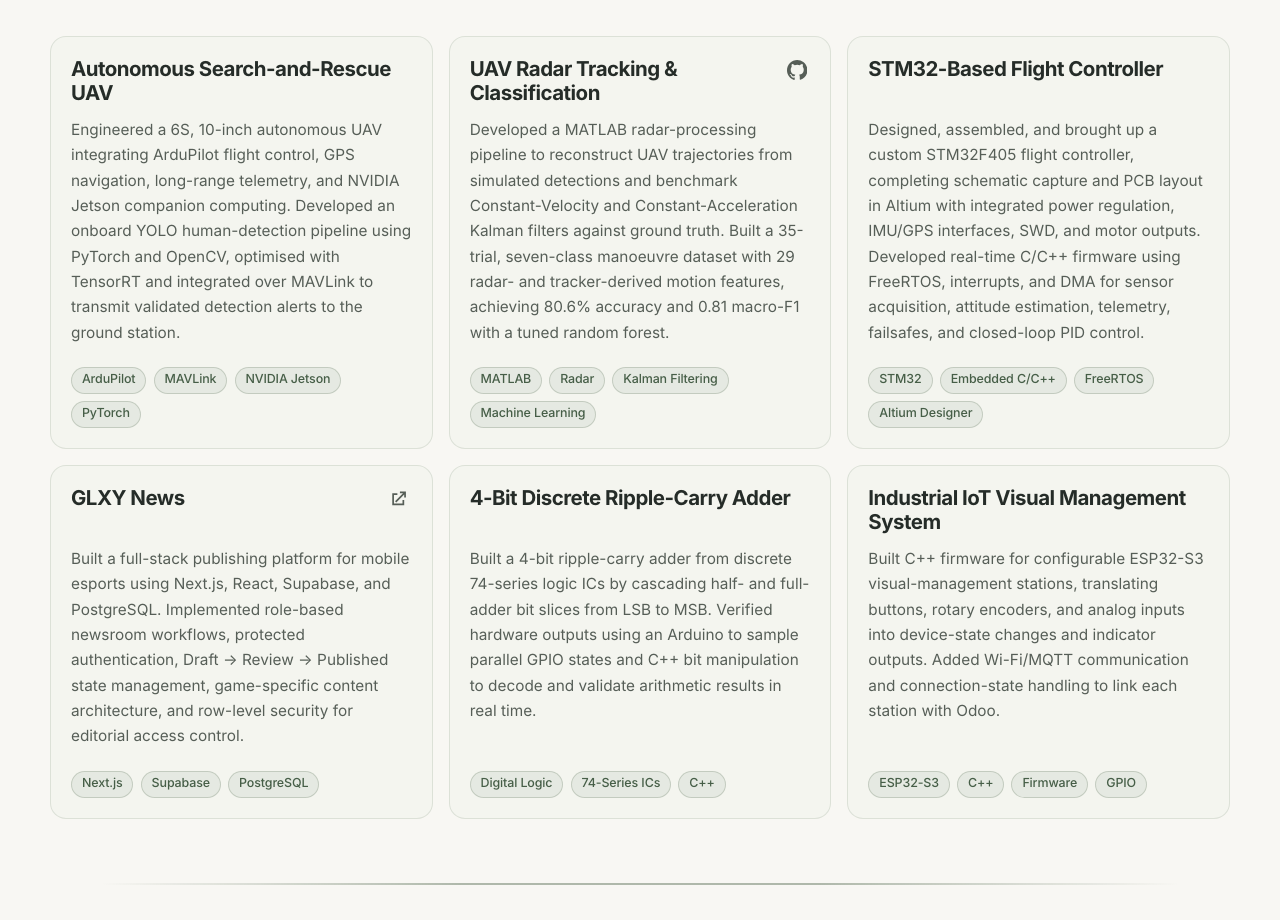
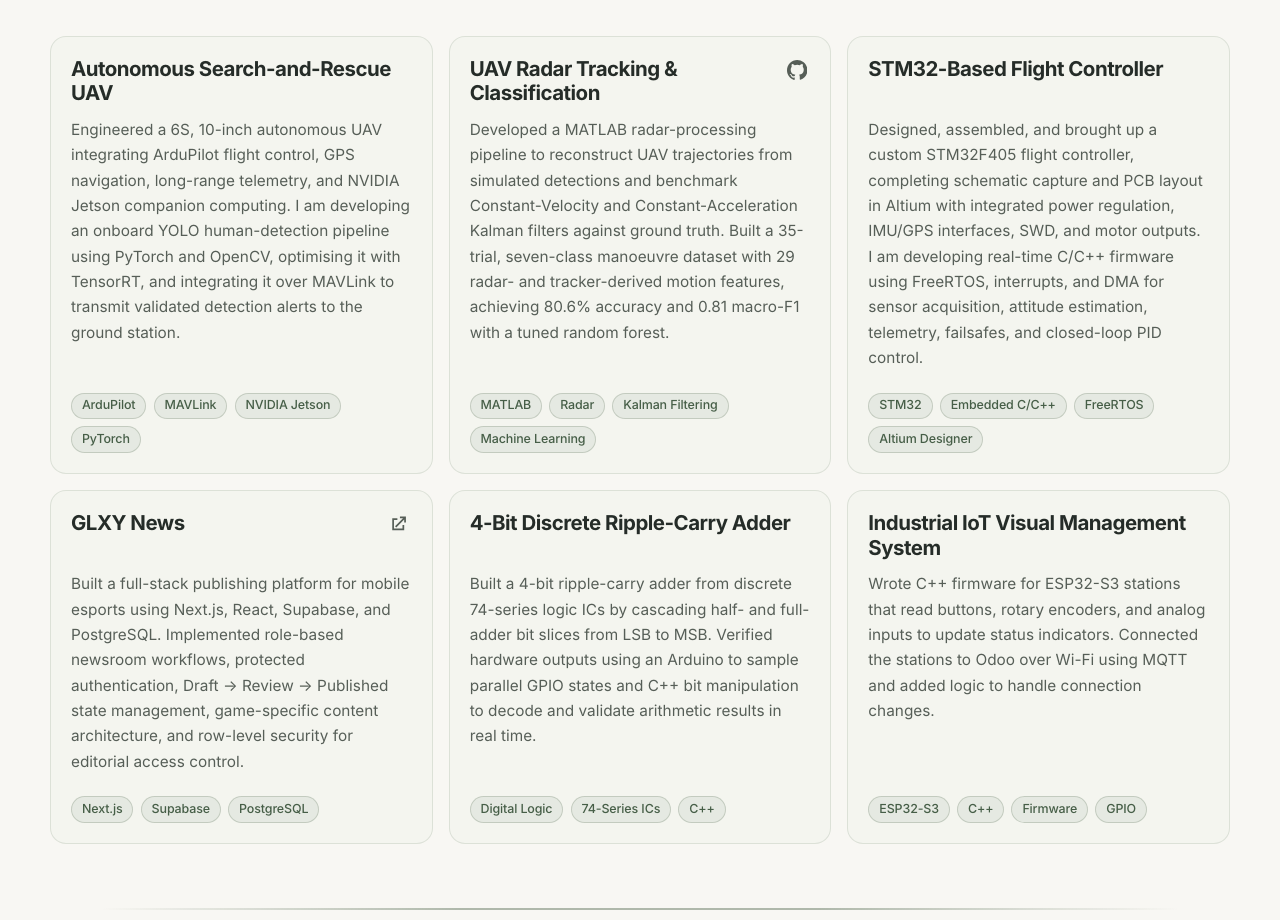
Before and after one commit to aayanakram/Portfolio-Webpage, a Next.js app: page / in a window 1280 px wide. Shown: the part 1237-2157 px from the top of the page. Built offline with nearby package versions, Linux system fonts and the light colour scheme.

Commit message:
update portfolio

```diff
--- a/data/projects.ts
+++ b/data/projects.ts
@@ -24,7 +24,7 @@
     "category": "Autonomous Systems",
     "status": "In development",
     "timeframe": "2026",
-    "summary": "Engineered a 6S, 10-inch autonomous UAV integrating ArduPilot flight control, GPS navigation, long-range telemetry, and NVIDIA Jetson companion computing. Developed an onboard YOLO human-detection pipeline using PyTorch and OpenCV, optimised with TensorRT and integrated over MAVLink to transmit validated detection alerts to the ground station.",
+    "summary": "Engineered a 6S, 10-inch autonomous UAV integrating ArduPilot flight control, GPS navigation, long-range telemetry, and NVIDIA Jetson companion computing. I am developing an onboard YOLO human-detection pipeline using PyTorch and OpenCV, optimising it with TensorRT, and integrating it over MAVLink to transmit validated detection alerts to the ground station.",
     "problem": "Small UAV platforms are useful for search, inspection, and field robotics, but reliable autonomy requires the airframe, power system, RF link, sensors, and compute stack to be designed as one integrated system.",
     "approach": "The build focuses on a 6S propulsion architecture, ArduPilot-compatible flight control, ExpressLRS communication, GPS/compass integration, and a companion-computer path for perception and mission logic.",
     "impact": "The project gives me a full-stack UAV testbed for learning flight dynamics, embedded integration, telemetry, power budgeting, vibration control, and practical autonomy.",
@@ -81,7 +81,7 @@
     "category": "Embedded Systems",
     "status": "Design project",
     "timeframe": "2026",
-    "summary": "Designed, assembled, and brought up a custom STM32F405 flight controller, completing schematic capture and PCB layout in Altium with integrated power regulation, IMU/GPS interfaces, SWD, and motor outputs. Developed real-time C/C++ firmware using FreeRTOS, interrupts, and DMA for sensor acquisition, attitude estimation, telemetry, failsafes, and closed-loop PID control.",
+    "summary": "Designed, assembled, and brought up a custom STM32F405 flight controller, completing schematic capture and PCB layout in Altium with integrated power regulation, IMU/GPS interfaces, SWD, and motor outputs. I am developing real-time C/C++ firmware using FreeRTOS, interrupts, and DMA for sensor acquisition, attitude estimation, telemetry, failsafes, and closed-loop PID control.",
     "problem": "Flight control depends on reliable timing, clean sensor interfaces, robust firmware structure, and hardware that can tolerate noisy electromechanical environments.",
     "approach": "The project focuses on STM32 peripheral integration, PCB planning, IMU communication, UART/SPI/I2C buses, and firmware architecture for future control and logging.",
     "impact": "It strengthens the embedded foundation behind UAV systems instead of only treating flight controllers as black-box modules.",
@@ -164,7 +164,7 @@
     "category": "Perception",
     "status": "Prototype",
     "timeframe": "2026",
-    "summary": "Built C++ firmware for configurable ESP32-S3 visual-management stations, translating buttons, rotary encoders, and analog inputs into device-state changes and indicator outputs. Added Wi-Fi/MQTT communication and connection-state handling to link each station with Odoo.",
+    "summary": "Wrote C++ firmware for ESP32-S3 stations that read buttons, rotary encoders, and analog inputs to update status indicators. Connected the stations to Odoo over Wi-Fi using MQTT and added logic to handle connection changes.",
     "problem": "In a rescue setting, aerial imagery is only useful if it can be processed quickly enough to help operators identify people or regions of interest.",
     "approach": "The module uses a computer-vision pipeline built around image preprocessing, model inference, confidence filtering, and deployment constraints for compact hardware.",
     "impact": "It connects ML-based perception with real embedded constraints such as latency, camera quality, compute budget, and mission-level integration.",
```
